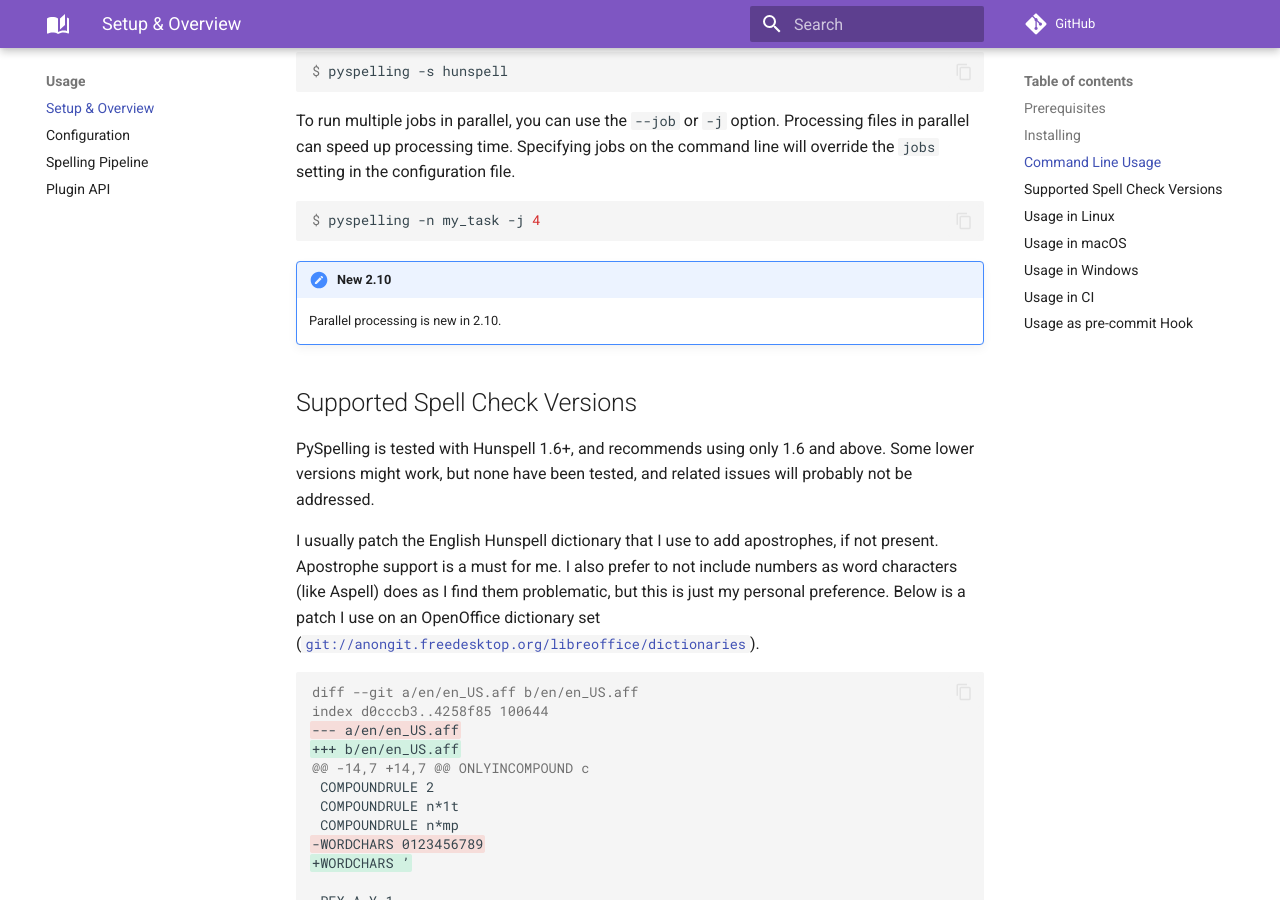
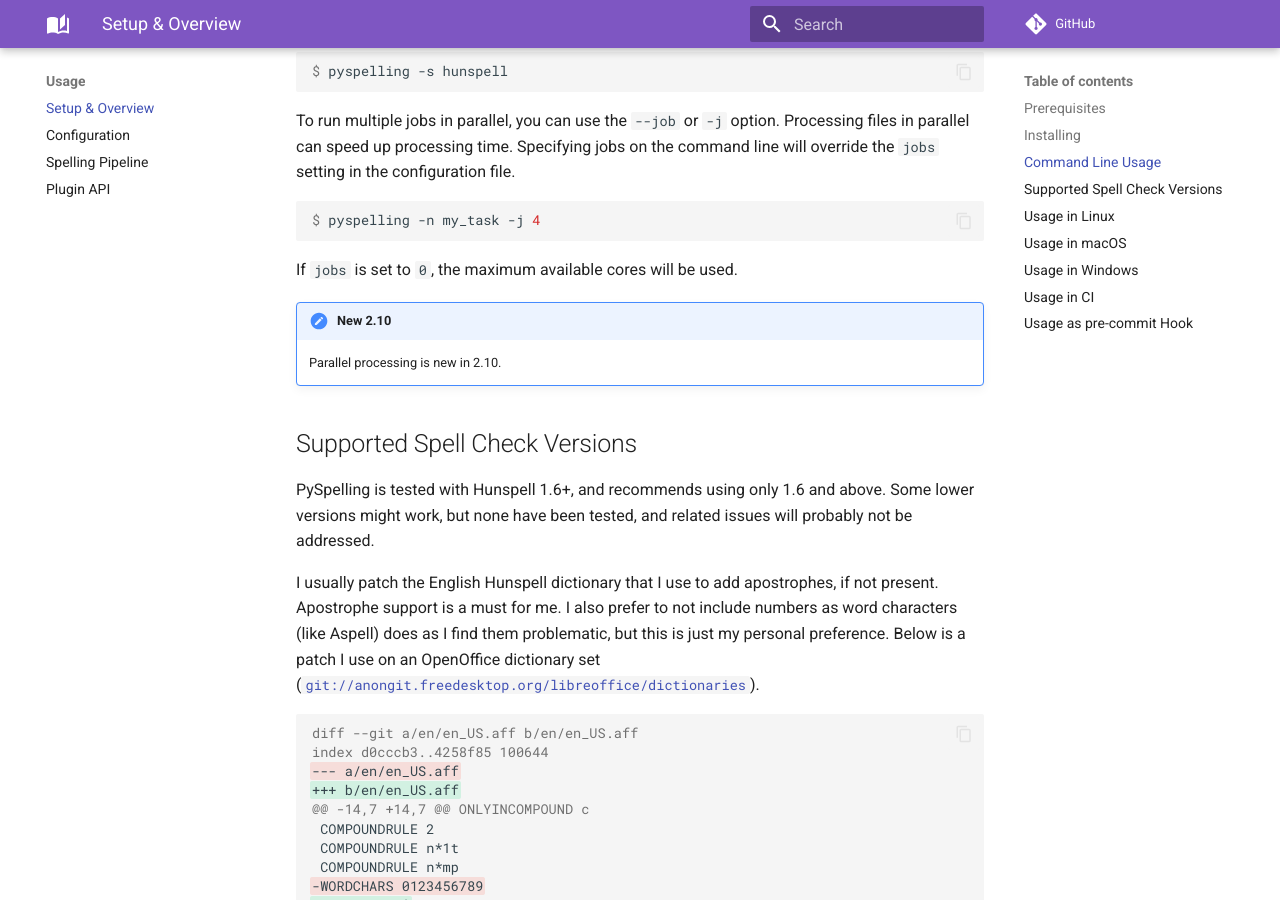
Before and after one commit to facelessuser/pyspelling, an MkDocs documentation site: the page built from docs/src/markdown/index.md, in a window 1280 px wide and 900 px high, scrolled down 2816 px. Built offline with MkDocs 1.6.1 and Material for MkDocs 9.7.7, drawn with Linux system fonts in a browser that asks for light colours; comment, search, counter and statistics services are not loaded.

Commit message:
Mention jobs of 0 in index.md

````diff
--- a/docs/src/markdown/index.md
+++ b/docs/src/markdown/index.md
@@ -141,6 +141,8 @@
 ```console
 $ pyspelling -n my_task -j 4
 ```
+
+If `jobs` is set to `0`, the maximum available cores will be used.
 
 /// new | New 2.10
 Parallel processing is new in 2.10.
````
